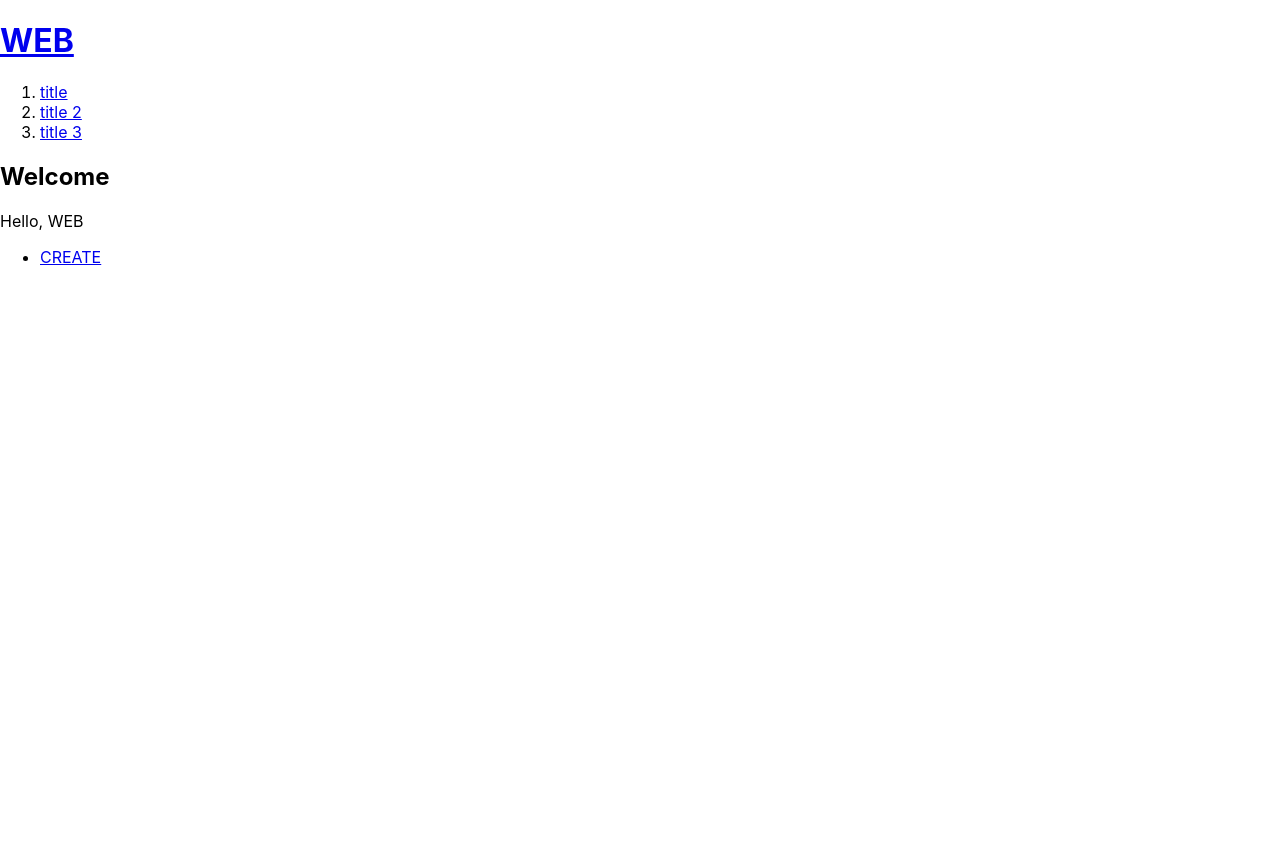
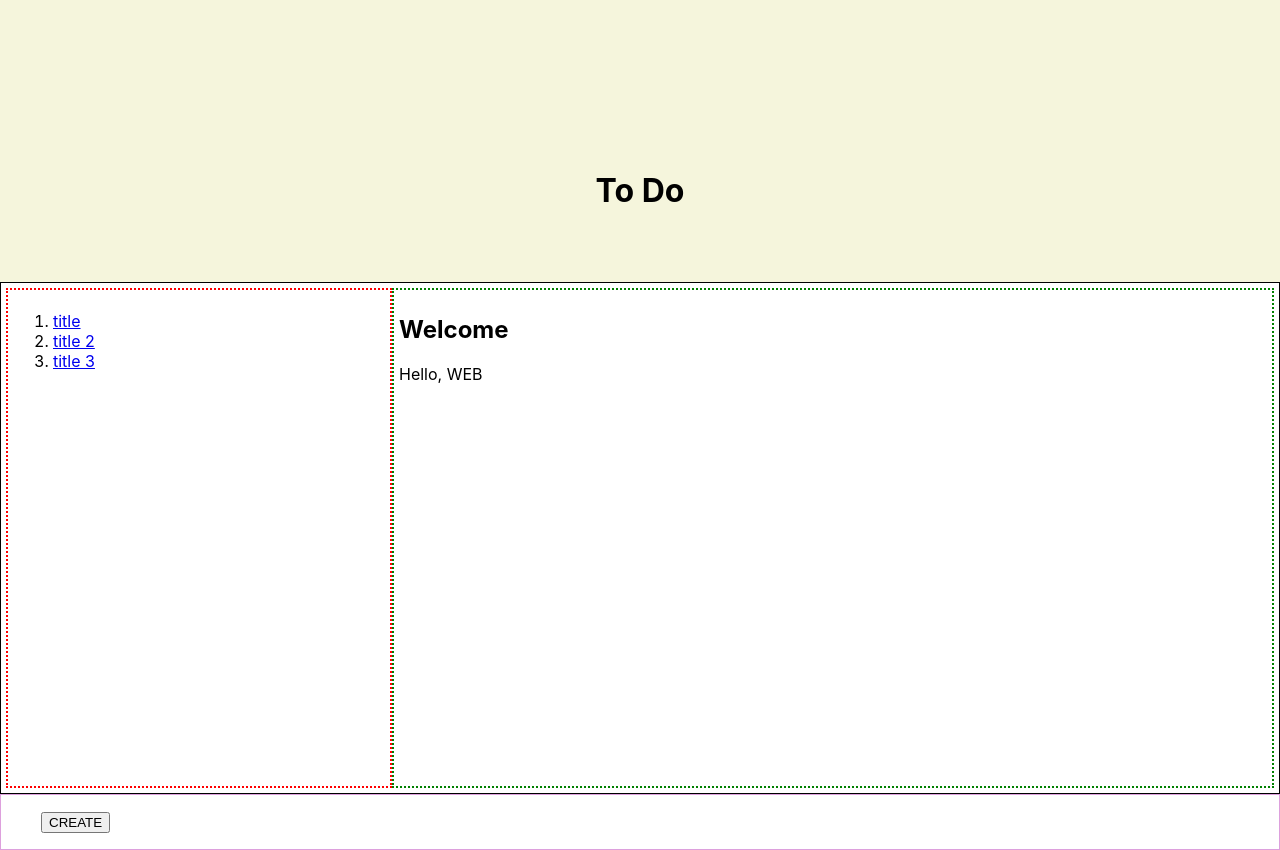
Before and after one commit to yurmthegerm/todo, a React (Create React App) app: page / in a window 1280 px wide. Before the commit the page ends 800 px from the top, so only its background shows below. Built offline with nearby package versions, Linux system fonts and the light colour scheme.

Commit message:
structured components

```diff
--- a/package.json
+++ b/package.json
@@ -6,8 +6,11 @@
     "@testing-library/jest-dom": "^5.16.5",
     "@testing-library/react": "^13.4.0",
     "@testing-library/user-event": "^13.5.0",
+    "bootstrap": "^5.3.0",
     "react": "^18.2.0",
+    "react-bootstrap": "^2.8.0",
     "react-dom": "^18.2.0",
+    "react-router-dom": "^6.14.1",
     "react-scripts": "5.0.1",
     "web-vitals": "^2.1.4"
   },
--- a/public/index.html
+++ b/public/index.html
@@ -24,7 +24,7 @@
       work correctly both with client-side routing and a non-root public URL.
       Learn how to configure a non-root public URL by running `npm run build`.
     -->
-    <title>React App</title>
+    <title>todo</title>
   </head>
   <body>
     <noscript>You need to enable JavaScript to run this app.</noscript>
--- a/src/App.css
+++ b/src/App.css
@@ -0,0 +1,45 @@
+header {
+  text-align: center;
+  padding: 50px;
+  padding-top: 150px;
+  background-color: beige;
+}
+
+.header-link {
+  text-decoration: none;
+  color: black;
+  cursor: pointer;
+}
+
+.divide {
+  border: 1px solid black;
+  padding: 5px;
+
+  display: flex;
+  height: 500px;
+}
+
+.left {
+  border: 2px dotted red;
+  padding: 5px;
+
+  width: 30%;
+}
+
+.right {
+  border: 2px dotted green;
+  padding: 5px;
+
+  width: 70%;
+  white-space: pre-line;
+  overflow: scroll;
+  overflow-x: hidden;
+  overflow-y: hidden;
+  word-wrap: break-word;
+}
+
+.buttons {
+  border: 1px solid plum;
+
+
+}
--- a/src/App.js
+++ b/src/App.js
@@ -3,7 +3,7 @@ import { useState } from 'react';
 
 function Header(props) {
   return <header>
-    <h1><a href='/' onClick={event=>{
+		<h1><a href="/" className='header-link' onClick={(event)=>{
 			event.preventDefault();
 			props.onChangeMode();
 		}}>{props.title}</a></h1>
@@ -79,6 +79,7 @@ function App() {
     {id:2, title:'title 2', body:'body 2 ...'},
     {id:3, title:'title 3', body:'body 3 ...'}
   ])
+
   let content = null;
   let contextControl = null;
   if (mode === 'WELCOME') {
@@ -93,11 +94,11 @@ function App() {
 			}
 		content = <Article title={title} body={body}></Article>
     contextControl = <>
-      <li><a href={'/update/'+id} onClick={event => {
+      <button className='update' href={'/update/'+id} onClick={event => {
         event.preventDefault();
         setMode('UPDATE');
-      }}>UPDATE</a></li>
-      <li><input type="button" value="Delete" onClick={()=>{
+      }}>UPDATE</button>
+      <input className='delete' type="button" value="Delete" onClick={()=>{
 				const newTopics = [];
 				for (let i=0; i<topics.length; i++) {
 					if(topics[i].id !== id) {
@@ -106,7 +107,7 @@ function App() {
 				}
 				setTopics(newTopics);
 				setMode('WELCOME');
-			}}/></li>
+			}}/>
     </>
   } else if (mode === 'CREATE') {
     content = <Create onCreate={(_title, _body)=>{
@@ -141,22 +142,34 @@ function App() {
 	}
 
   return (
-    <div>
-      <Header title='WEB' onChangeMode={()=>{
+    <div className='screen'>
+
+      <Header title='To Do' onChangeMode={()=>{
         setMode('WELCOME');
       }}></Header>
+
+      <div className='divide'>
+        <div className='left'>
           <Nav topics={topics} onChangeMode={_id=>{
             setMode('READ');
             setId(_id);
           }}></Nav>
+        </div>
+        <div className='right'>
           {content}
+        </div>
+      </div>
+
+      <div className='buttons'>
         <ul>
-        <li><a href='/create' onClick={event => {
+          <button className='create' href='/create' onClick={event => {
           event.preventDefault();
           setMode('CREATE');
-        }}>CREATE</a></li>
+          }}>CREATE</button>
+
           {contextControl}
         </ul>
+      </div>
     </div>
   );
 }
```
Also changed, not shown: src/index.css (line endings or trailing spaces), 1 other file (tests, documents, lock files or other folders). Lines whose indentation alone changed are shown as unchanged.
